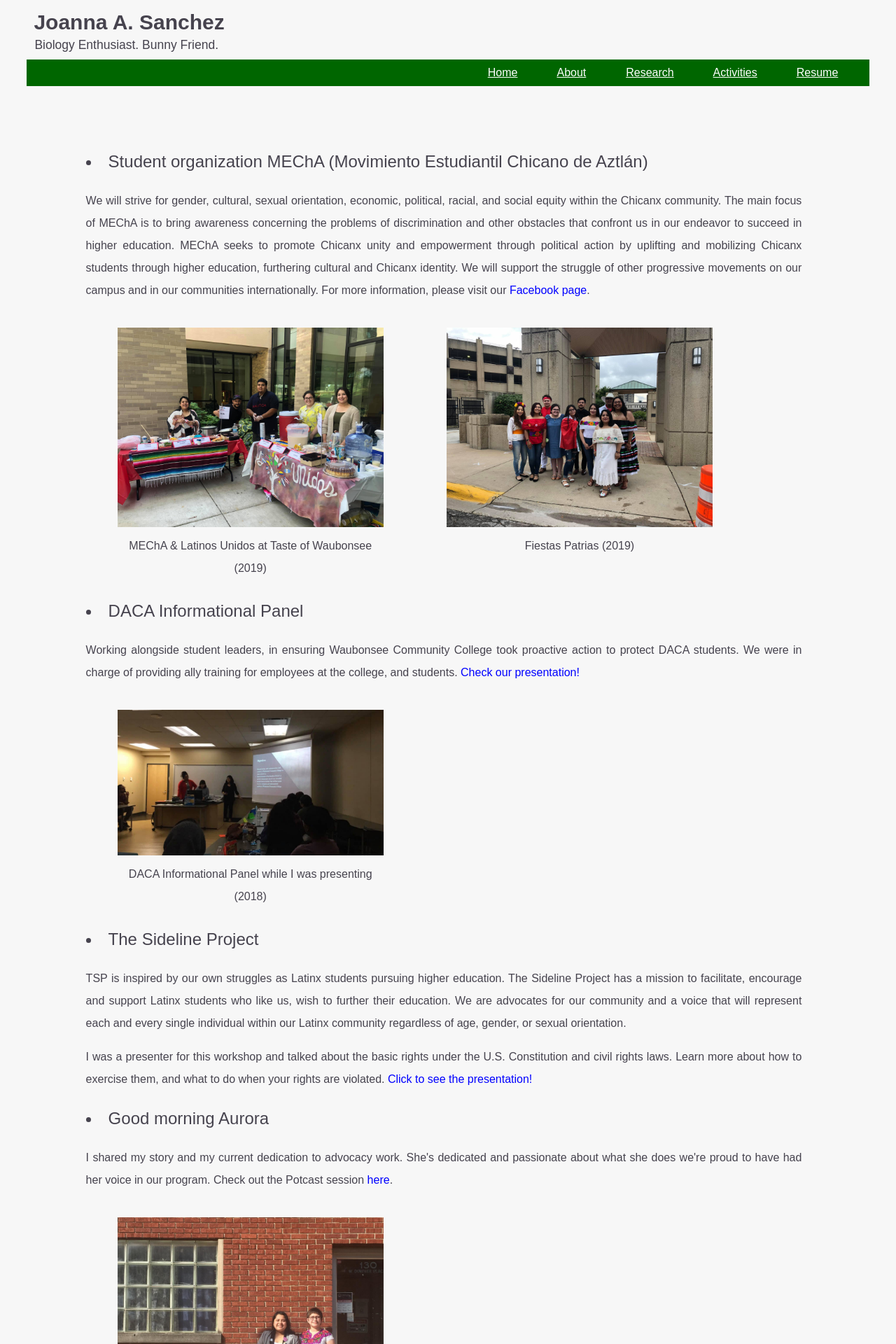
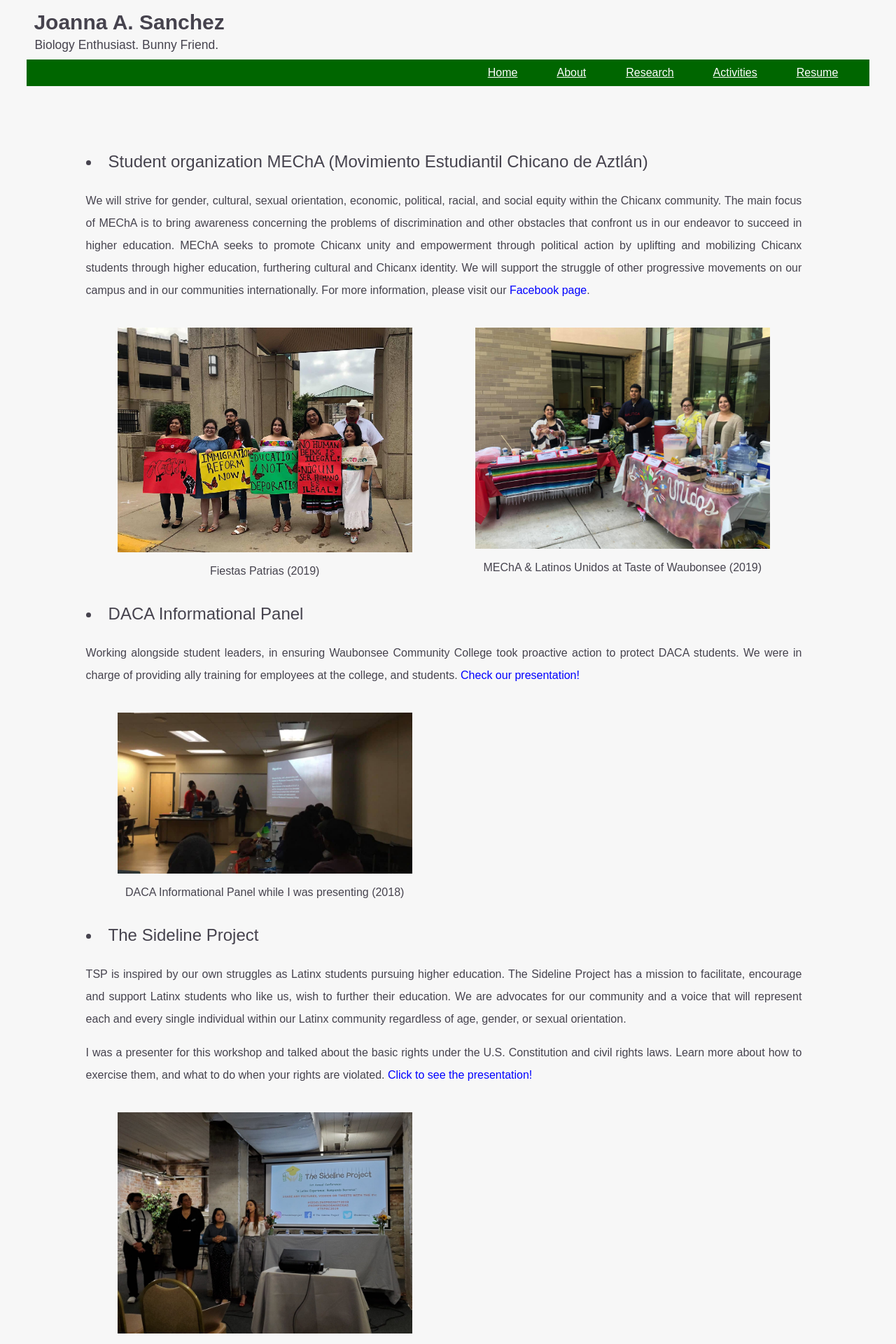
Before and after one commit to Joanna-Sanchez/joanna.sanchez.rocha, a Jekyll site: the page docs/activities.html, which Jekyll copies as it is, in a window 1280 px wide. Shown: the top 1920 px of the page at 70% size. Built offline with Jekyll 4.4.1, drawn with Linux system fonts in a browser that asks for light colours; some web fonts are replaced; a style sheet for code colours, icons or effects is not loaded; some of the changed text lies outside the part shown.

Commit message:
update activity photos

```diff
--- a/docs/activities.html
+++ b/docs/activities.html
@@ -32,14 +32,14 @@
 	    <div class="row">
 	      <div class="mainbody-image-mecha">
 		<figure>
-		  <img src="img/activities/MEChA_1.jpeg" alt="main image" style="width:100%">
-		  <figcaption align="center">MEChA & Latinos Unidos at Taste of Waubonsee (2019)</figcaption>
+		  <img src="img/activities/MEChA_3.jpeg" alt="main image" style="width:100%">
+		  <figcaption align="center">Fiestas Patrias (2019)</figcaption>
 		</figure>
 	      </div>
 	      <div class="mainbody-image-mecha">
 		<figure>
-		  <img src="img/activities/MEChA_2.jpeg" alt="main image" style="width:100%">
-		  <figcaption align="center">Fiestas Patrias (2019)</figcaption>
+		  <img src="img/activities/MEChA_1.jpeg" alt="main image" style="width:100%">
+		  <figcaption align="center">MEChA & Latinos Unidos at Taste of Waubonsee (2019)</figcaption>
 		</figure>
 	      </div>
 	    </div>
@@ -66,11 +66,20 @@
 	    <p>TSP is inspired by our own struggles as Latinx students pursuing higher education. The Sideline Project has a mission to facilitate, encourage and support Latinx students who like us, wish to further their education. We are advocates for our community and a voice that will represent each and every single individual within our Latinx community regardless of age, gender, or sexual orientation.</p>
 	    <p>I was a presenter for this workshop and talked about the basic rights under the U.S. Constitution and civil rights laws. Learn more about how to exercise them, and what to do when your rights are violated.
 	    <a href="https://docs.google.com/presentation/d/1J8dQlve8b9yIXHhn7ic8HGgFUMzcjNGeUHcIDrqBVwU/edit?usp=sharing" class="dark">Click to see the presentation!</a></p>
+	    <div class="row">
+	      <div class="mainbody-image-mecha">
+		<figure>
+		  <img src="img/activities/SidelineProject.jpeg" alt="main image" style="width:100%">
+		  <figcaption align="center">The Sideline Project, 1st Annual Conference (2019)</figcaption>
+		</figure>
+	      </div>
+	    </div>
+
 
 	    <font size="5">
 	      <li>Good morning Aurora</li>
 	    </font>
-	    <p>I shared my story and my current dedication to advocacy work. She's dedicated and passionate about what she does we're proud to have had her voice in our program. Check out the Potcast session <a href="https://www.goodmorningaurora.com/post/friday-7-31-2020-joanna-sanchez-the-sideline-project-w--special-guest-sandra-gonzalez" class="dark">here</a>.</p>
+	    <p>I shared my story and my current dedication to advocacy work. She's dedicated and passionate about what she does we're proud to have had her voice in our program. <a href="https://www.goodmorningaurora.com/post/friday-7-31-2020-joanna-sanchez-the-sideline-project-w--special-guest-sandra-gonzalez" class="dark">Check out the Potcast session here</a>.</p>
 	    <div class="row">
               <div class="mainbody-image-mecha">
 		<figure>
--- a/docs/main.css
+++ b/docs/main.css
@@ -142,7 +142,7 @@ body, html {
 
 .mainbody-image-mecha {
     float: left;
-    width: 45%;
+    width: 49%;
     padding: 5px;
 }
 
```
Also changed, not shown: docs/img/activities/MEChA_3.jpeg (added), docs/img/activities/SidelineProject.jpeg (added).
